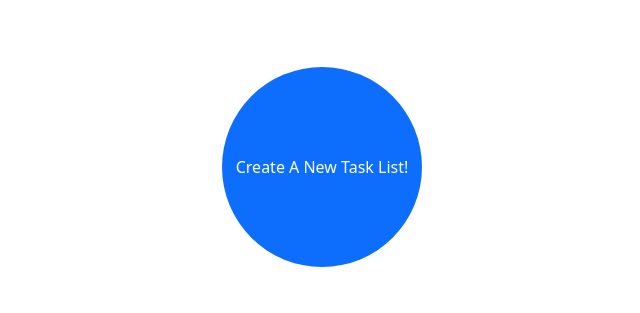
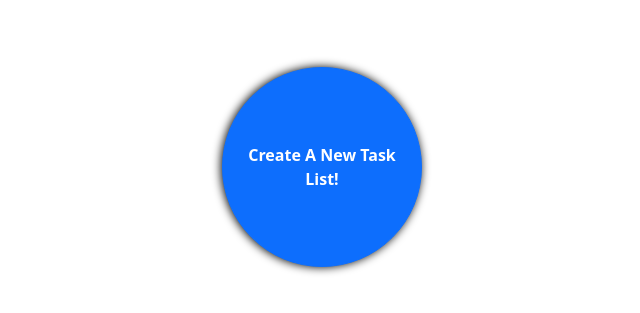
Before and after one commit to subhash-malireddy/dev.to_mongodb-atlas-hackathon, a React (Create React App) app: page / in a window 1280 px wide. Shown: the part 233-546 px from the top of the page, without its empty margins (318-958 px from the left). Built offline with nearby package versions, Linux system fonts and the light colour scheme.

Commit message:
breathing effect for btn

```diff
--- a/src/styles/home.scss
+++ b/src/styles/home.scss
@@ -1,6 +1,22 @@
+$color: #000;
+$timing: 8s;
+$btn-height: 200px;
+$btn-width: 200px;
+
 .btn{
-    height: 200px;
-    width: 200px;
+    height: $btn-height;
+    width: $btn-width;
     border-radius: 50%;
-    border: 1px solid transparent;
+    font-weight: bold;
+    text-transform: capitalize;
+    animation: breath $timing infinite forwards;
+    box-shadow: -1px 0px 10px $color;
 }
+@keyframes breath {
+    50%{
+        transform: scale(.9);
+    }
+    100%{
+        transform: scale(1);
+    }
+}
```
